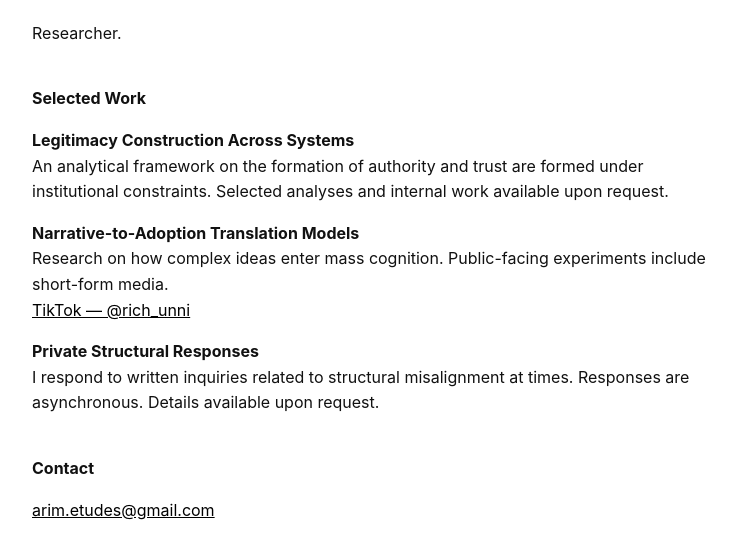
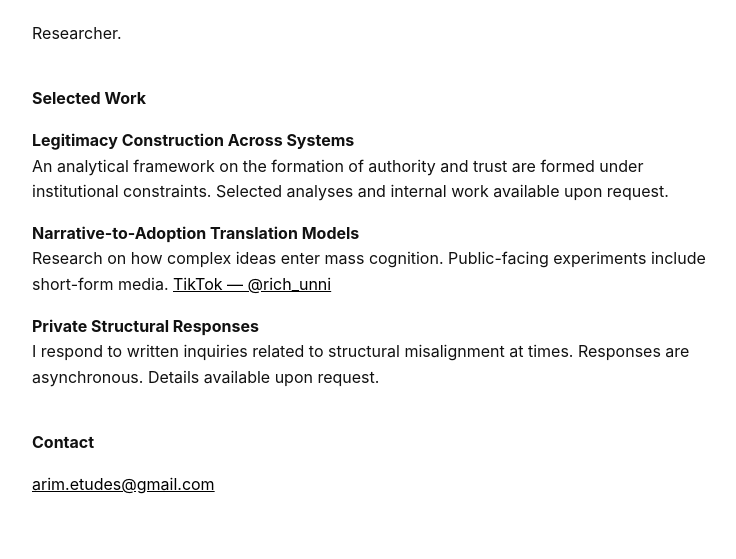
Before and after one commit to ArimJeon/arimjeon, a plain HTML site: page index.html in a window 1280 px wide. Shown: the part 119-678 px from the top of the page, without its empty margins (268-1004 px from the left). Drawn offline with Linux system fonts and the light colour scheme.

Commit message:
minor text edit

```diff
--- a/index.html
+++ b/index.html
@@ -37,7 +37,7 @@ Selected analyses and internal work available upon request.<br>
 <p>
 <strong>Narrative-to-Adoption Translation Models</strong><br>
 Research on how complex ideas enter mass cognition.
-Public-facing experiments include short-form media.<br>
+Public-facing experiments include short-form media.
 <a href="https://www.tiktok.com/@rich_unni">TikTok — @rich_unni</a>
 </p>
 
```
